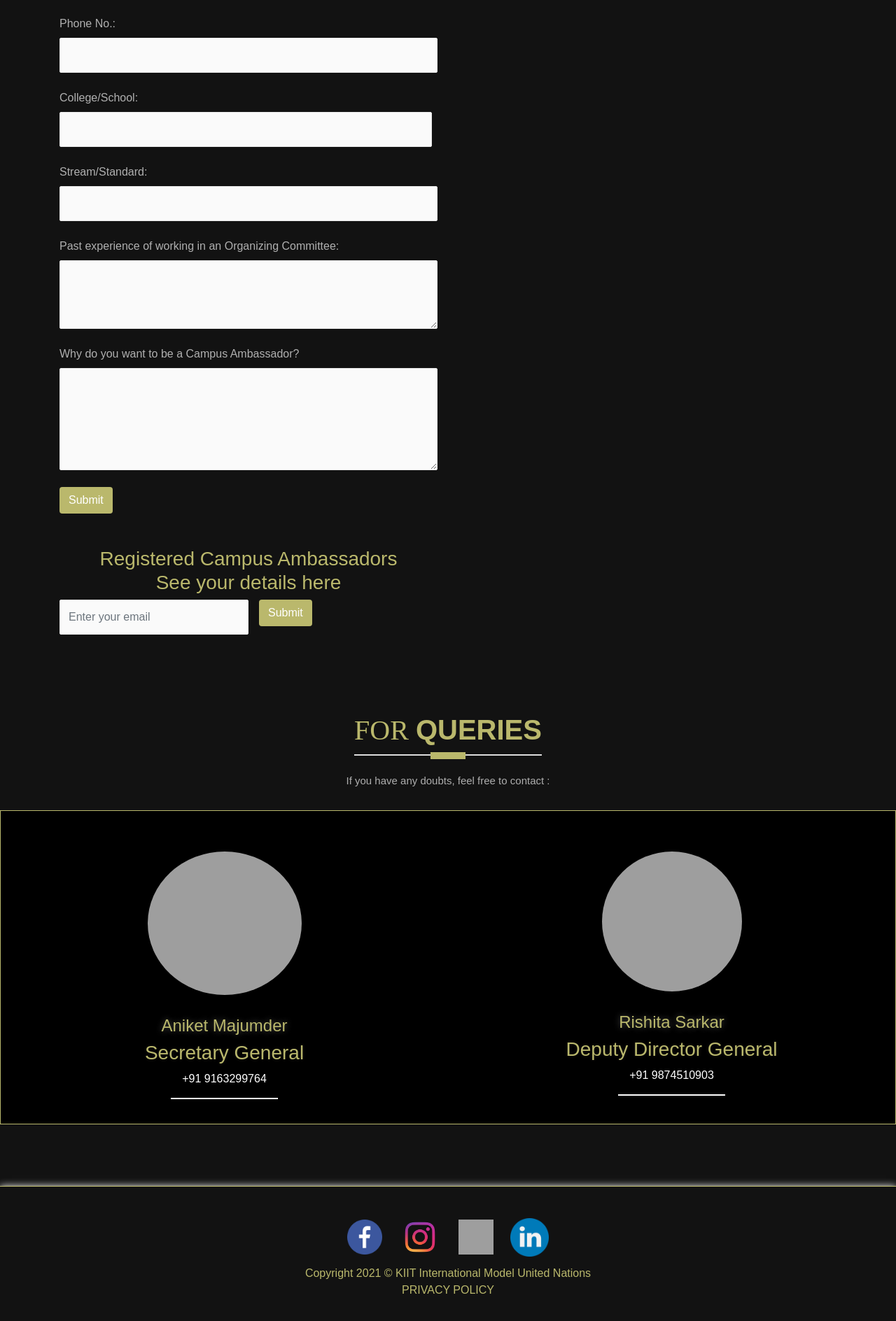
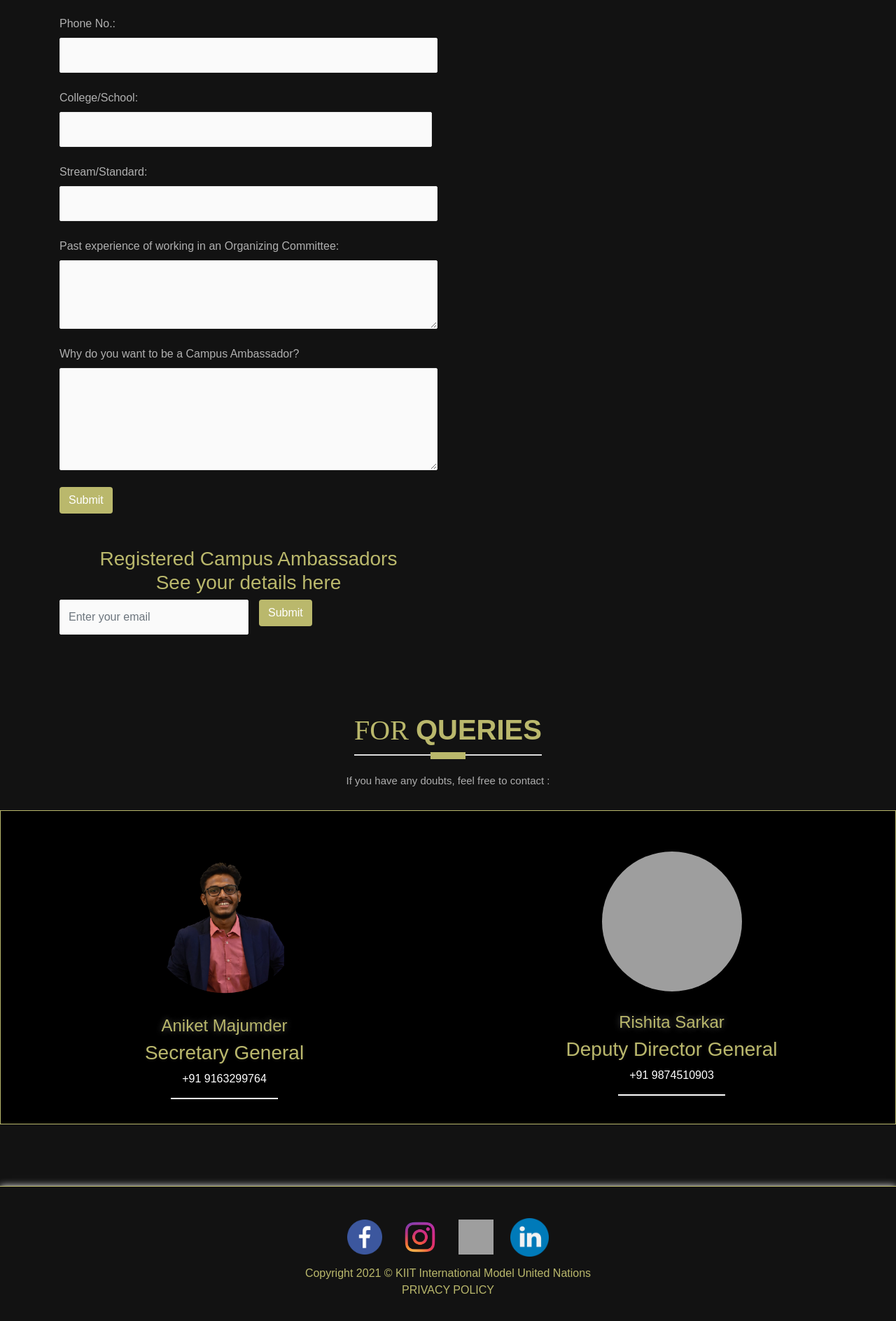
Before and after one commit to wishsagarks/KIITMUN21, a PHP site: page /campus-ambassador.php in a window 1280 px wide. Shown: the part 1176-3064 px from the top of the page at 70% size. Run offline with PHP 8.4, Linux system fonts and the light colour scheme; data that the repository does not hold is empty; a stand-in replaces the project's code that opens the database connection; grey boxes are pictures that could not be loaded.

Commit message:
Update campus-ambassador.php

```diff
--- a/campus-ambassador.php
+++ b/campus-ambassador.php
@@ -355,7 +355,7 @@ $leaderboard_result = mysqli_query($conn, $leader_query);
             <div class="row">
                 <br>
                 <div class="col-xs-12 col-sm-6">
-                    <center><br><br><img style="border-radius:50%;height:205px;width:220px;" src="./assets/img/members/abhijeet.jpg">
+                    <center><br><br><img style="border-radius:50%;height:205px;width:220px;" src="./assets/img/members/aniket-01.png">
                     </center>
                     <h4>Aniket Majumder</h4>
                     <h3>Secretary General</h3>
@@ -363,7 +363,7 @@ $leaderboard_result = mysqli_query($conn, $leader_query);
                     <hr>
                 </div>
                 <div class="col-xs-12 col-sm-6">
-                    <center><br><br><img style="border-radius:50%;height:200px;width:200px;" src="./assets/img/members/Shoumya.jpg"></center>
+                    <center><br><br><img style="border-radius:50%;height:200px;width:200px;" src="./assets/img/members/rishita-01.png"></center>
                     <h4>Rishita Sarkar</h4>
                     <h3>Deputy Director General</h3>
                     <a href="tel:+919874510903"><span>+91 9874510903</span></a>
```
